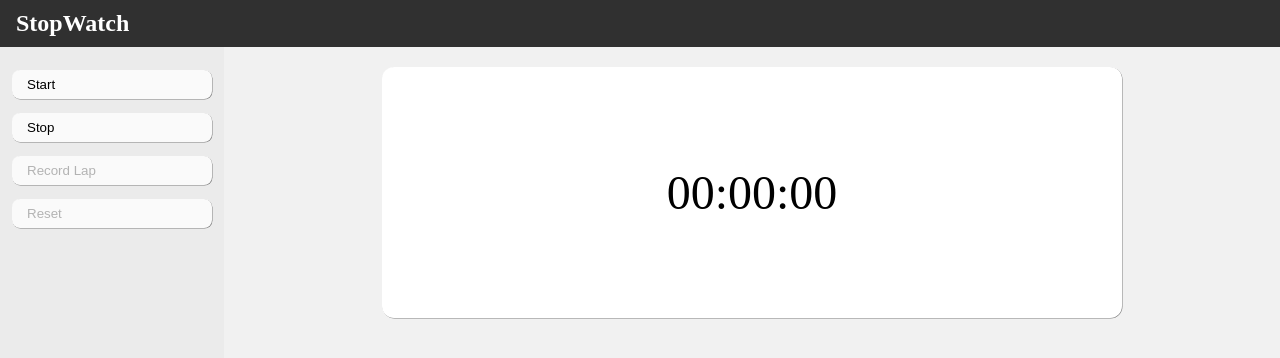
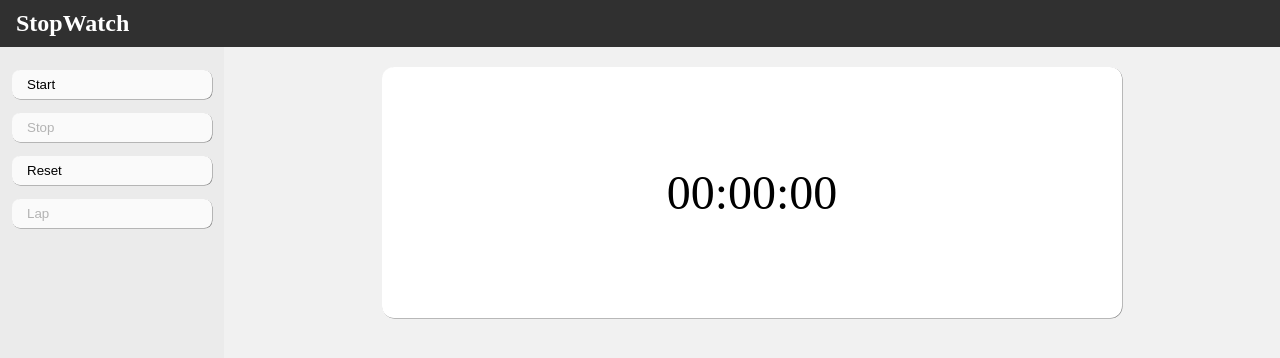
Before and after one commit to Shopify/eng-intern-assessment-react, a React app: page / in a window 1280 px wide. Shown: the top 358 px of the page. Built offline with nearby package versions, Linux system fonts and the light colour scheme.

Commit message:
add functionality

```diff
--- a/src/StopWatch.tsx
+++ b/src/StopWatch.tsx
@@ -2,69 +2,75 @@ import React, { useState, useEffect, useCallback } from 'react'
 import StopWatchButton from './StopWatchButton'
 
 // Function to format the time. This is necessary since both the time and lap times need to be formatted
-export function formatTime(time: number): string {
-    // Format the time in mm:ss:ms. Display hours only if reached
-    const hours = Math.floor(time / 360000);
-    const minutes = Math.floor((time % 360000) / 6000);
-    const seconds = Math.floor((time % 6000) / 100);
-    const milliseconds = time % 100;
-    // Format the minutes, seconds, and milliseconds to be two digits
-    const formattedMinutes = minutes.toString().padStart(2, '0');
-    const formattedSeconds = seconds.toString().padStart(2, '0');
-    const formattedMilliseconds = milliseconds.toString().padStart(2, '0');
-    // If stopwatch reaches at least an hour, display the hours
-    if (hours > 0) {
-        const formattedHours = hours.toString().padStart(2, '0');
-        return `${formattedHours}:${formattedMinutes}:${formattedSeconds}:${formattedMilliseconds}`;
+export function formatTime(time:number):string{
+    let hours = Math.floor(time / 360000);
+    let remainingMs = time % 360000;
+    let minutes = Math.floor(remainingMs / 6000);
+    remainingMs = remainingMs % 6000;
+    let seconds = Math.floor(remainingMs / 100);
+    let milliseconds = remainingMs % 100; // Remaining milliseconds
+    console.log(seconds);
+    let result =minutes.toString().padStart(2,'0')+':'+seconds.toString().padStart(2,'0')+':'+milliseconds.toString().padStart(2,'0');
+
+    return (hours>0)? hours.toString().padStart(2,'0')+':'+result : result;
+
+}
+export default function StopWatch() {
+    const [timerStatus,setTimerStatus] = useState(false);
+    const [time,setTime] = useState(0);
+    const [lapTime,setLapTimes]=useState([]);
+    const [isLapDisabled,setLapDisabled]=useState(true);
+    const maxLap=25;
+
+    useEffect(()=>{
+        let interval: ReturnType<typeof setInterval> | null = null;
+
+        if (timerStatus) {
+            interval = setInterval(() => {setTime(prevTime => prevTime + 1);}, 10);
+        }
+
+        return () => clearInterval(interval);
+    },[timerStatus])
+    function startTimer(){
+        setTimerStatus(true);
+        setLapDisabled(false);
     }
-    // Combine the values into a string
-    const formattedTime = `${formattedMinutes}:${formattedSeconds}:${formattedMilliseconds}`;
-    return formattedTime;
-}
-
-export default function StopWatch() {
-    // State to track the time, whether the timer is on/off, and the lap times
-    const [time, setTime] = useState(0);
-    const [timerOn, setTimerOn] = useState(false);
-    const [lapTimes, setLapTimes] = useState<number[]>([]);
-
-    // Stops the timer, resets the time, and clears the lap times. useCallback is used to prevent unnecessary re-renders
-    const handleReset = useCallback(() => {
-        setTimerOn(false);
+    function stopTimer(){
+        setTimerStatus(false);
+        setLapDisabled(true);
+    }
+    function resetTimer(){
+        setTimerStatus(false);
         setTime(0);
         setLapTimes([]);
-      }, []);
-
-    // Every time timerOn changes, we start or stop the timer
-    // useEffect is necessary since setInterval changes the state and we don't want to create an infinite loop
-    useEffect(() => {
-        let interval: ReturnType<typeof setInterval> | null = null;
-
-        if (timerOn) {
-            interval = setInterval(() => setTime(time => time + 1), 10)
+        setLapDisabled(true)
+    }
+    function addLap(){
+        console.log("lapTime");
+        if(lapTime.length>=maxLap  ){
+            setLapDisabled(true);
+            return;
         }
-
-        return () => {clearInterval(interval)} // Clears the interval when the component unmounts or timerOn changes
-    }, [timerOn])
-
+        lapTime.push(time);
+    }
     return(
         <div className='stopwatch'>
             <h1 className='stopwatch-title'>StopWatch</h1>
             <div className='stopwatch-content'>
                 <div className='stopwatch-buttons'>
-                    <StopWatchButton type={'start'} onClick={() => setTimerOn(true)}></StopWatchButton>
-                    <StopWatchButton type={'stop'} onClick={() => setTimerOn(false)}></StopWatchButton>
-                    <StopWatchButton type={'lap'} onClick={() => setLapTimes([...lapTimes, time])} timerOn={timerOn} lapTimes={lapTimes}></StopWatchButton>
-                    <StopWatchButton type={'reset'} onClick={handleReset} time={time}></StopWatchButton>
+                <StopWatchButton onClick={startTimer} name='Start' isDisabled={timerStatus} ></StopWatchButton>
+                <StopWatchButton onClick={stopTimer} name='Stop' isDisabled={!timerStatus}></StopWatchButton>
+                <StopWatchButton onClick={resetTimer} name='Reset' isDisabled={false}></StopWatchButton>
+                <StopWatchButton onClick={addLap} name='Lap' isDisabled={isLapDisabled}></StopWatchButton>
                 </div>
                 <div className='stopwatch-time'>
                     <p>{formatTime(time)}</p>
                     {/* Display the numbered lap times */}
-                    {lapTimes.length > 0 && (
+                    {lapTime.length > 0 && (
                         <div className='stopwatch-laptimes'>
                             <p>Lap times</p>
                             <ul>
-                                {lapTimes.map((lapTime, index) => {
+                                {lapTime.map((lapTime, index) => {
                                     return <li key={index}>{(index + 1)+'.'} {formatTime(lapTime)}</li>
                                 })}
                             </ul>
--- a/src/StopWatchButton.tsx
+++ b/src/StopWatchButton.tsx
@@ -1,54 +1,18 @@
 import React from 'react'
 
-// Maximum number of laps that can be recorded
-const maxLaps = 25;
+
 
 // Define the props for the StopWatchButton component
 type StopWatchButtonProps = {
-    type: 'start' | 'stop' | 'lap' | 'reset';
+    name: string;
     onClick?: () => void;
-    timerOn?: boolean;
-    time?: number;
-    lapTimes?: number[];
+    isDisabled?: boolean;
+
 };
 
-  export default function StopWatchButton({ type, onClick, timerOn, time, lapTimes }: StopWatchButtonProps) {
-    // Determine the button text based on the type and add corresponding tabIndex
-    let buttonText, tabIndex;
-    switch(type) {
-        case 'start':
-            buttonText = 'Start';
-            tabIndex = 1;
-            break;
-        case 'stop':
-            buttonText = 'Stop';
-            tabIndex = 2;
-            break;
-        case 'lap':
-            buttonText = 'Record Lap';
-            tabIndex = 3;
-            break;
-        case 'reset':
-            buttonText = 'Reset';
-            tabIndex = 4;
-            break;
-        default:
-        buttonText = '';
-        tabIndex = 0;
-    }
-    // Determine whether the reset or lap buttons should be disabled
-    const isLapDisabled = !timerOn || (lapTimes && lapTimes.length === 25);
-    const isResetDisabled = time === 0;
+  export default function StopWatchButton({ name, onClick, isDisabled }: StopWatchButtonProps) {
+
     return(
-        <button
-            onClick={onClick}
-            aria-label={type}
-            tabIndex={tabIndex}
-            // Disable the lap button when the timer is stopped or when the max number of lap times is reached. Disable reset button when the timer is already reset
-            disabled={(type === 'lap' && isLapDisabled) || (type === 'reset' && isResetDisabled)}
-            >
-            {/* Display the button text, otherwise display the max laps reached message when max number is reached */}
-            {lapTimes && lapTimes.length === maxLaps && timerOn && type === 'lap' ? "Maximum laps reached" : buttonText}
-        </button>
+        <button onClick={onClick} aria-label={name} disabled={isDisabled}>{name}</button>
     )
 }
```
Also changed, not shown: 1 other file (tests, documents, lock files or other folders).
